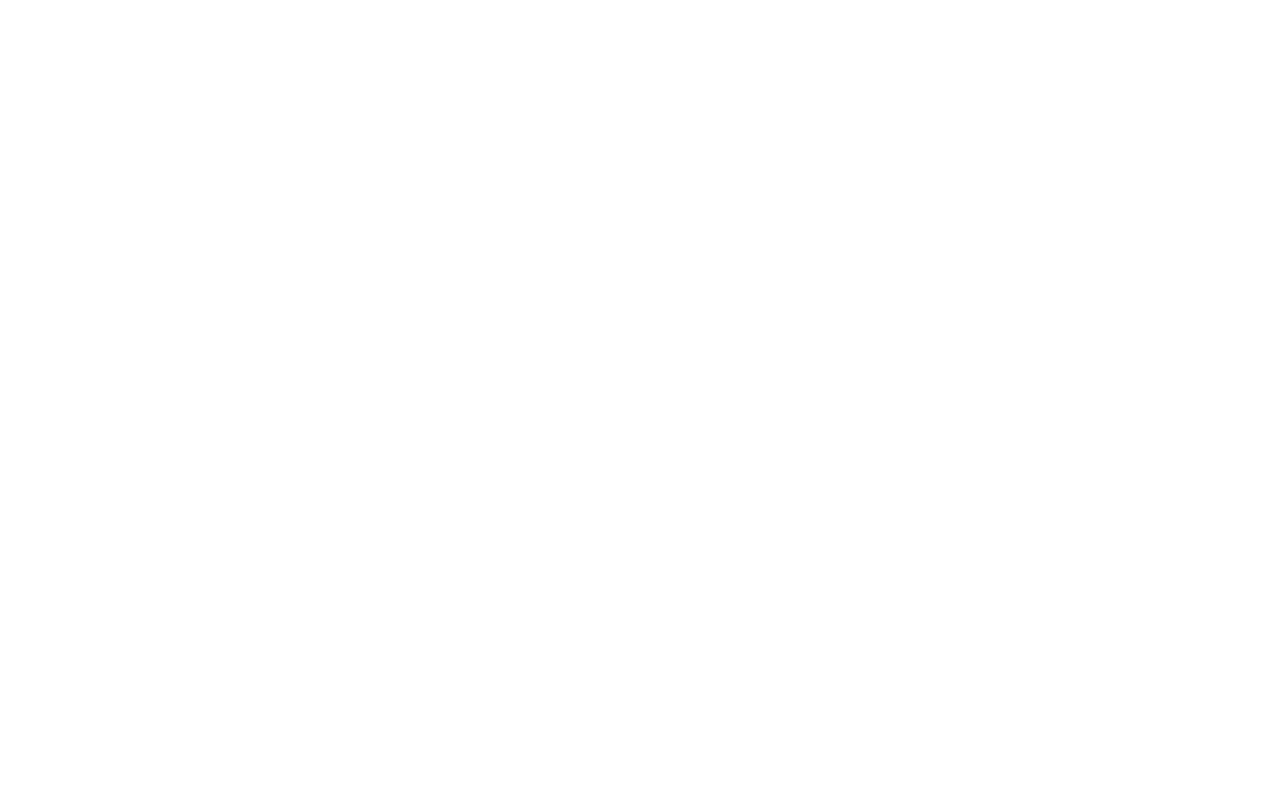
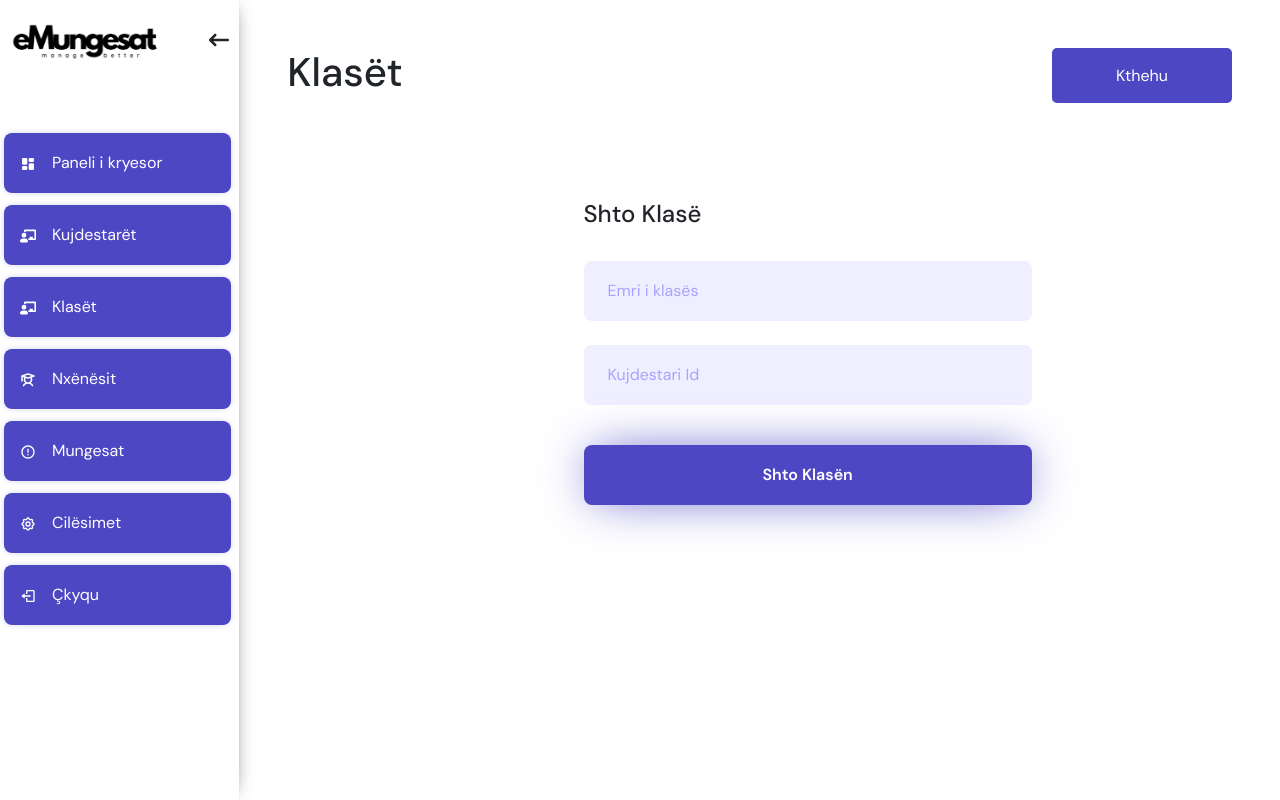
Before and after one commit to shkelqimsina/DotNetCoreWebAPI-Training, a React (Vite) app in the folder mungesat-front-app/: page /class-add in a window 1280 px wide. Before the commit this address had no page. Built offline with nearby package versions, Linux system fonts and the light colour scheme; a web font is replaced by a local one.

Commit message:
Created form for adding classes

```diff
--- a/mungesat-front-app/src/App.jsx
+++ b/mungesat-front-app/src/App.jsx
@@ -4,6 +4,7 @@
 import Teacher from "./screens/Teacher";
 import TeacherAdd from "./screens/TeacherAdd";
 import Class from "./screens/Class";
+import ClassAdd from "./screens/ClassAdd";
 import Student from "./screens/Student";
 import StudentAdd from "./screens/StudentAdd";
 import Missings from "./screens/Missings";
@@ -19,6 +20,7 @@
         <Route path="/teacher" element={<Teacher />} />
         <Route path="/teacher-add" element={<TeacherAdd />} />
         <Route path="/class" element={<Class />} />
+        <Route path="/class-add" element={<ClassAdd />} />
         <Route path="/student" element={<Student />} />
         <Route path="/student-add" element={<StudentAdd />} />
         <Route path="/missings" element={<Missings />} />
--- a/mungesat-front-app/src/screens/Class.jsx
+++ b/mungesat-front-app/src/screens/Class.jsx
@@ -1,17 +1,24 @@
 import React from "react";
+import { useNavigate } from "react-router-dom";
 import Sidebar from "../components/Sidebar";
 import AddButton from "../components/Button";
 import Dropdown from "../components/Dropdown";
 import SearchForm from "../components/SearchForm";
 
 function Class() {
+  const navigate = useNavigate();
+
+  const handleBackClick = () => {
+    navigate("/class-add");
+  };
+
   return (
     <div className="teacher h-100 w-100 d-flex">
       <Sidebar />
       <div className="w-100 p-5">
         <div className="w-100 d-flex justify-content-between">
           <h1>Klasët</h1>
-          <AddButton>Shto Klasë</AddButton>
+          <AddButton onClick={handleBackClick}>Shto Klasë</AddButton>
         </div>
         <div className="mt-4 d-flex justify-content-start align-items-center">
           <Dropdown
--- /dev/null
+++ b/mungesat-front-app/src/screens/ClassAdd.jsx
@@ -0,0 +1,47 @@
+import React from "react";
+import { useNavigate } from "react-router-dom";
+import Sidebar from "../components/Sidebar";
+import AddButton from "../components/Button";
+import Input from "../components/Input";
+import { SignButton } from "../components/Button";
+
+function ClassAdd() {
+  const navigate = useNavigate();
+
+  const handleBackClick = () => {
+    navigate("/class");
+  };
+
+  return (
+    <div className="teacher h-100 w-100 d-flex">
+      <Sidebar />
+      <div className="w-100 p-5">
+        <div className="w-100 d-flex justify-content-between">
+          <h1>Klasët</h1>
+          <AddButton onClick={handleBackClick}>Kthehu</AddButton>
+        </div>
+        <div className="h-75 mt-5 ms-5 d-flex flex-column align-items-center">
+          <form className="ms-5 mt-5 d-flex flex-column gap-4 w-50">
+            <h4>Shto Klasë</h4>
+            <Input
+              className="border-0 px-4 rounded-3"
+              type="text"
+              placeholder="Emri i klasës"
+            />
+            <Input
+              className="border-0 px-4 rounded-3"
+              type="number"
+              min="0"
+              placeholder="Kujdestari Id"
+            />
+            <SignButton className="sign-btn border-0 rounded-3 fw-semibold mt-3">
+              Shto Klasën
+            </SignButton>
+          </form>
+        </div>
+      </div>
+    </div>
+  );
+}
+
+export default ClassAdd;
```
